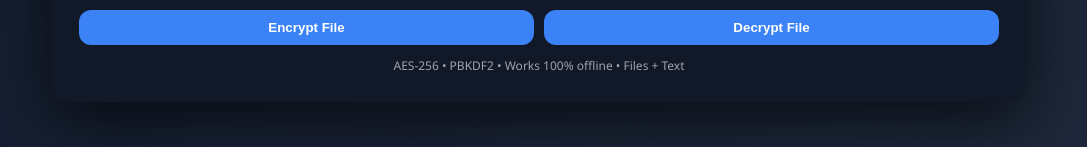
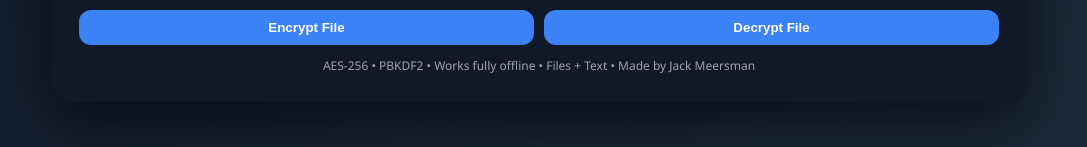
Before and after one commit to Jack12A/Livan, a plain HTML site: page index.html in a window 1280 px wide. Shown: the part 641-788 px from the top of the page, without its empty margins (101-1188 px from the left). Drawn offline with Linux system fonts and the light colour scheme.

Commit message:
Update index.html toshow my name in the footer

```diff
--- a/index.html
+++ b/index.html
@@ -125,7 +125,7 @@ footer{
 </div>
 
 <footer>
-AES-256 • PBKDF2 • Works 100% offline • Files + Text
+AES-256 • PBKDF2 • Works fully offline • Files + Text • Made by Jack Meersman
 </footer>
 
 </div>
```
